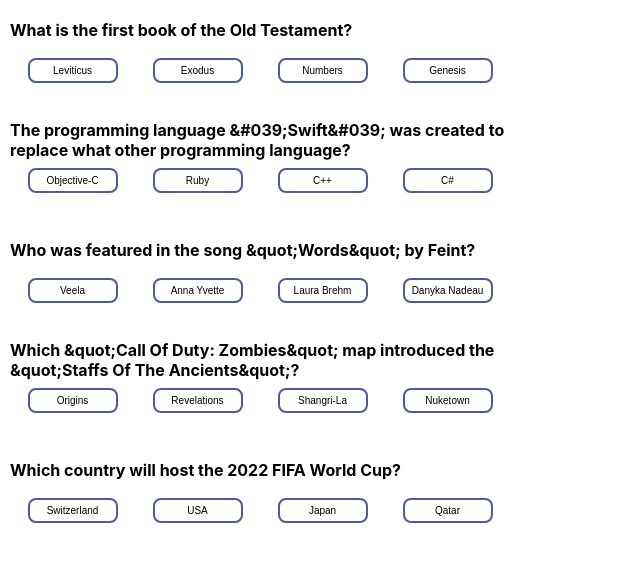
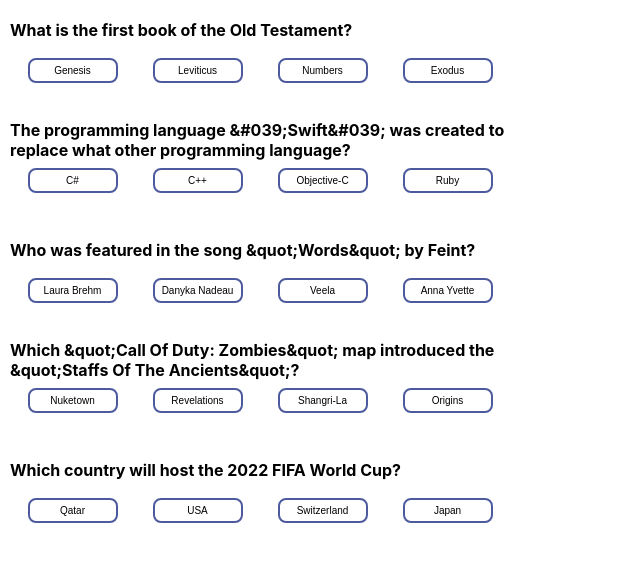
Before and after one commit to MarekRykaczewski/quiz-react, a React (Create React App) app: page / in a window 1280 px wide. Shown: the top 562 px of the page, without its empty margins (0-640 px from the left). Built offline with nearby package versions, Linux system fonts and the light colour scheme.

Commit message:
rewrite questions state

```diff
--- a/src/App.js
+++ b/src/App.js
@@ -10,12 +10,25 @@
 
   const [questions, setQuestions] = React.useState(data.results.map(result =>{
     return (
-      {...result,
-        selected: '',
+      { question: result.question,
+        options: [...result.incorrect_answers, result.correct_answer],
+        answer: result.correct_answer,
+        selected: "",
         id: nanoid()
       }
     )
   }))
+
+  React.useEffect(() => {
+    setQuestions(oldQuestions => oldQuestions.map(question => {
+      return (
+        {
+          ...question,
+          options: shuffle([...question.options])
+        }
+      )
+    }))
+}, [])
 
   function shuffle(array) {
     let currentIndex = array.length,  randomIndex;
@@ -23,35 +36,37 @@
     // While there remain elements to shuffle.
     while (currentIndex != 0) {
 
-      // Pick a remaining element.
-      randomIndex = Math.floor(Math.random() * currentIndex);
-      currentIndex--;
+        // Pick a remaining element.
+        randomIndex = Math.floor(Math.random() * currentIndex);
+        currentIndex--;
 
-      // And swap it with the current element.
-      [array[currentIndex], array[randomIndex]] = [
+        // And swap it with the current element.
+        [array[currentIndex], array[randomIndex]] = [
         array[randomIndex], array[currentIndex]];
     }
 
     return array;
+    }
+
+
+
+  function selectAnswer(answer) {
+    console.log(questions)
+    setQuestions(oldQuestions => oldQuestions.map(question => {
+      return ({...question, selected: answer})
+    }))
   }
 
   const questionElements = questions.map(element => {
-    let answers =
-    [element.correct_answer,
-      element.incorrect_answers[0],
-      element.incorrect_answers[1],
-      element.incorrect_answers[2]]
-
-    shuffle(answers)
-
     return (
       <Question
       key={element.id}
       text={element.question}
-      firstOption={answers[0]}
-      secondOption={answers[1]}
-      thirdOption={answers[2]}
-      fourthOption={answers[3]}
+      firstOption={element.options[0]}
+      secondOption={element.options[1]}
+      thirdOption={element.options[2]}
+      fourthOption={element.options[3]}
+      pickOption={selectAnswer}
       />
     )
   }
```
